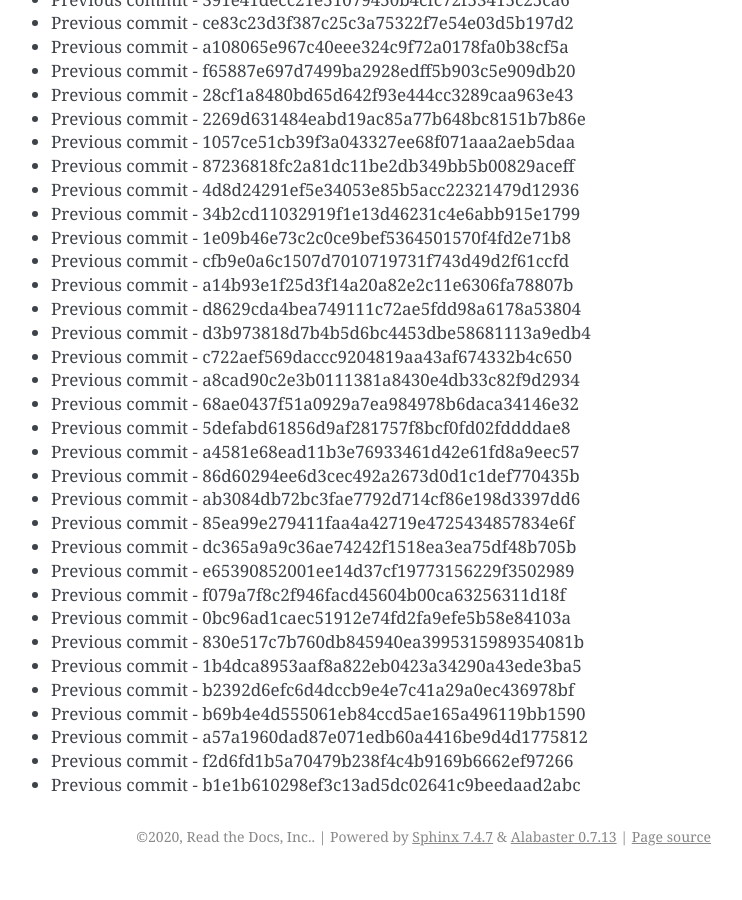
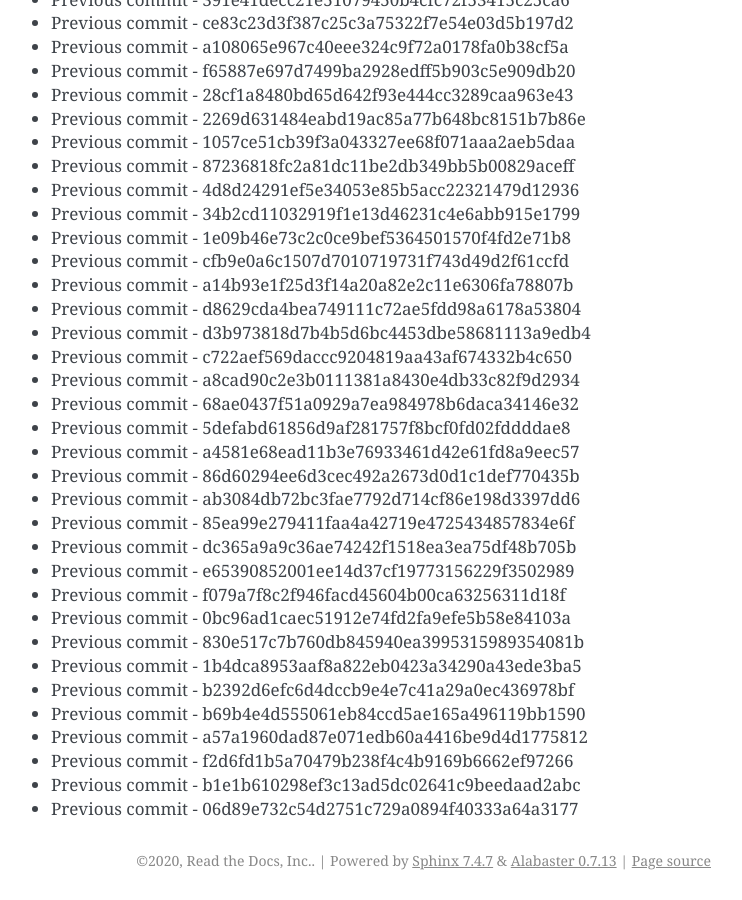
Before and after one commit to readthedocs/rtd-git-stresstest, a Sphinx documentation site: the page built from docs/updates.rst, in a window 1280 px wide and 900 px high, scrolled down 71523 px. Shown: the whole window, without its empty margins (399-1141 px from the left). Built offline with Sphinx 7.4.7, drawn with Linux system fonts in a browser that asks for light colours; before the commit the page ends 72399 px from its top, so only the background shows below that.

Commit message:
Generating commit from previous: 06d89e732c54d2751c729a0894f40333a64a3177

```diff
--- a/docs/updates.rst
+++ b/docs/updates.rst
@@ -3037,3 +3037,4 @@ It can be tested for any performance characteristics.
 * Previous commit - a57a1960dad87e071edb60a4416be9d4d1775812
 * Previous commit - f2d6fd1b5a70479b238f4c4b9169b6662ef97266
 * Previous commit - b1e1b610298ef3c13ad5dc02641c9beedaad2abc
+* Previous commit - 06d89e732c54d2751c729a0894f40333a64a3177
```
